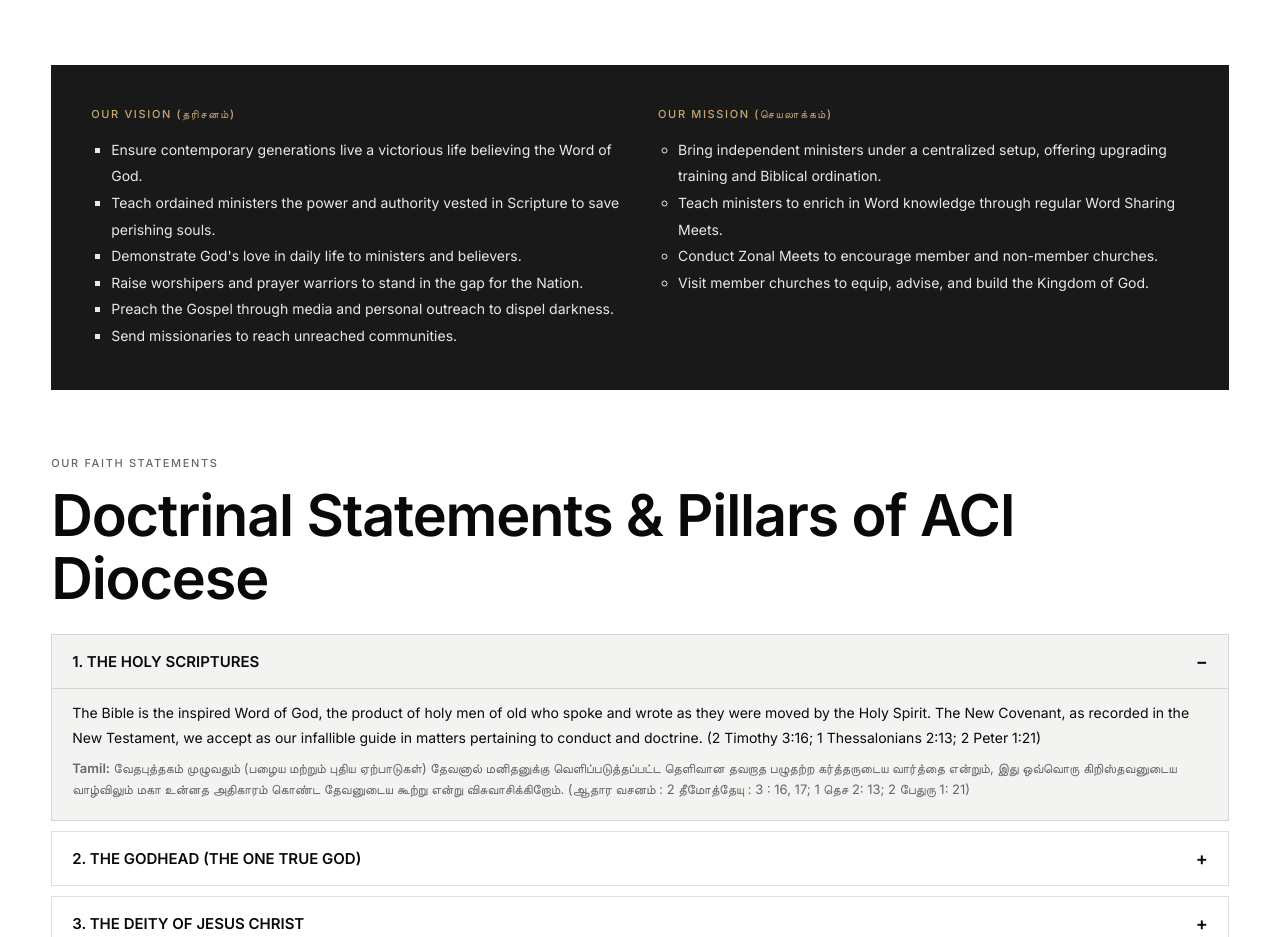
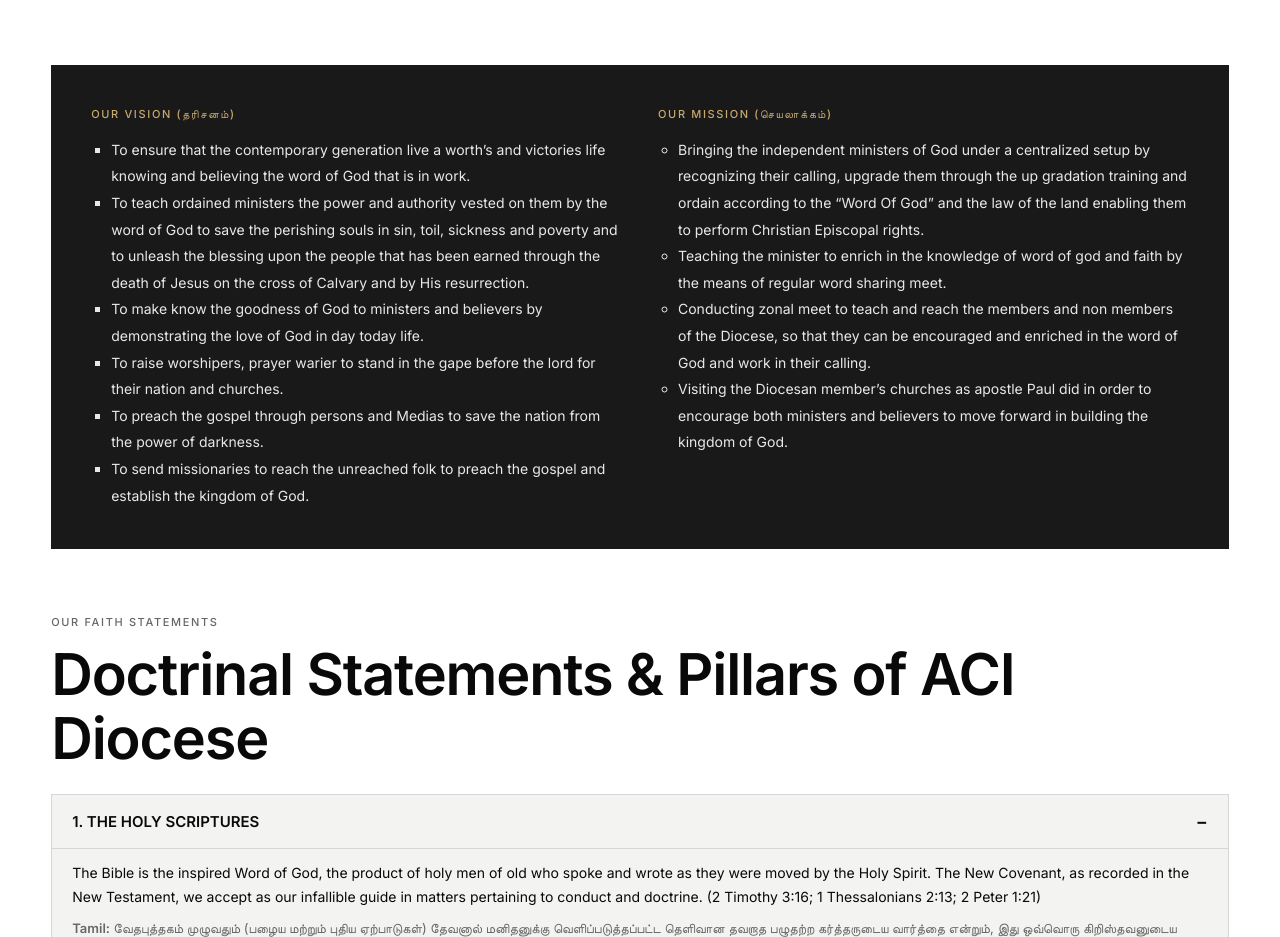
Before and after one commit to SriramGandhiS/aci-church-website, a React (Vite) app: page / in a window 1280 px wide. Shown: the part 2860-3797 px from the top of the page. Built offline with nearby package versions, Linux system fonts and the light colour scheme; a web font is replaced by a local one.

Commit message:
Update Vision and Mission points in About section

```diff
--- a/src/components/AboutSection/AboutSection.jsx
+++ b/src/components/AboutSection/AboutSection.jsx
@@ -248,12 +248,12 @@
                   </>
                 ) : (
                   <>
-                    <li>Ensure contemporary generations live a victorious life believing the Word of God.</li>
-                    <li>Teach ordained ministers the power and authority vested in Scripture to save perishing souls.</li>
-                    <li>Demonstrate God&apos;s love in daily life to ministers and believers.</li>
-                    <li>Raise worshipers and prayer warriors to stand in the gap for the Nation.</li>
-                    <li>Preach the Gospel through media and personal outreach to dispel darkness.</li>
-                    <li>Send missionaries to reach unreached communities.</li>
+                    <li>To ensure that the contemporary generation live a worth’s and victories life knowing and believing the word of God that is in work.</li>
+                    <li>To teach ordained ministers the power and authority vested on them by the word of God to save the perishing souls in sin, toil, sickness and poverty and to unleash the blessing upon the people that has been earned through the death of Jesus on the cross of Calvary and by His resurrection.</li>
+                    <li>To make know the goodness of God to ministers and believers by demonstrating the love of God in day today life.</li>
+                    <li>To raise worshipers, prayer warier to stand in the gape before the lord for their nation and churches.</li>
+                    <li>To preach the gospel through persons and Medias to save the nation from the power of darkness.</li>
+                    <li>To send missionaries to reach the unreached folk to preach the gospel and establish the kingdom of God.</li>
                   </>
                 )}
               </ul>
@@ -272,10 +272,10 @@
                   </>
                 ) : (
                   <>
-                    <li>Bring independent ministers under a centralized setup, offering upgrading training and Biblical ordination.</li>
-                    <li>Teach ministers to enrich in Word knowledge through regular Word Sharing Meets.</li>
-                    <li>Conduct Zonal Meets to encourage member and non-member churches.</li>
-                    <li>Visit member churches to equip, advise, and build the Kingdom of God.</li>
+                    <li>Bringing the independent ministers of God under a centralized setup by recognizing their calling, upgrade them through the up gradation training and ordain according to the &ldquo;Word Of God&rdquo; and the law of the land enabling them to perform Christian Episcopal rights.</li>
+                    <li>Teaching the minister to enrich in the knowledge of word of god and faith by the means of regular word sharing meet.</li>
+                    <li>Conducting zonal meet to teach and reach the members and non members of the Diocese, so that they can be encouraged and enriched in the word of God and work in their calling.</li>
+                    <li>Visiting the Diocesan member’s churches as apostle Paul did in order to encourage both ministers and believers to move forward in building the kingdom of God.</li>
                   </>
                 )}
               </ul>
```
